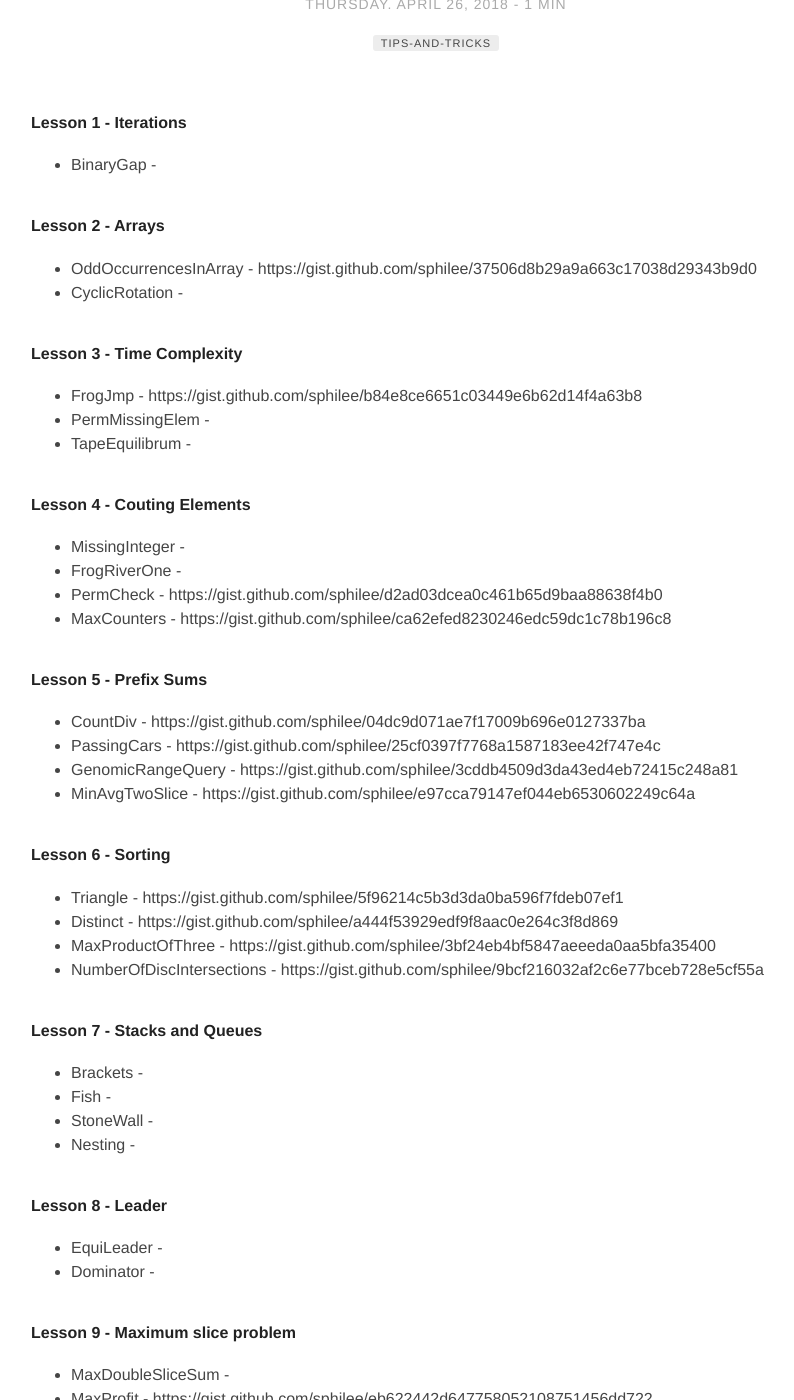
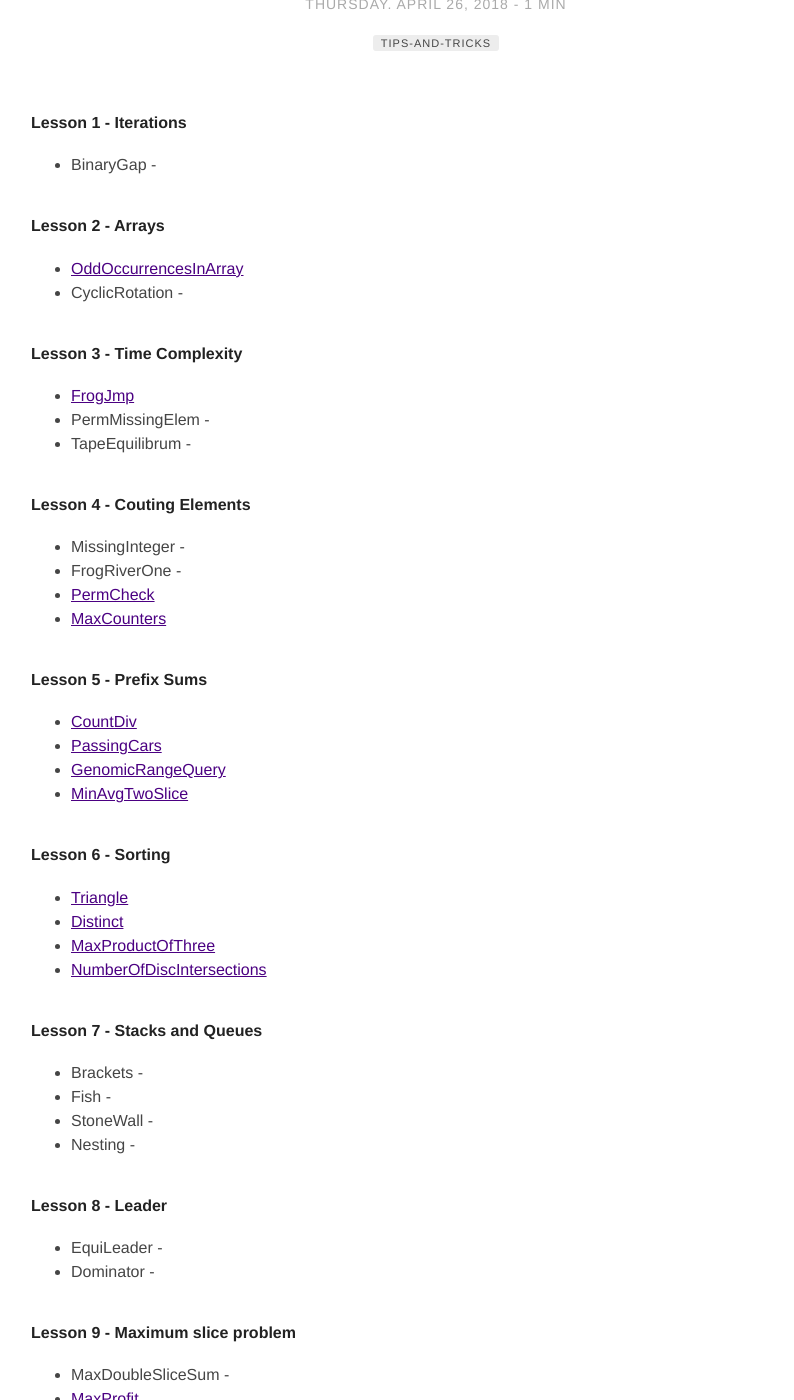
Before and after one commit to sphilee/sphilee.github.io, a Jekyll site: the page built from _posts/2018-04-26-algorithm.md, in a window 1280 px wide and 1400 px high, scrolled down 242 px. Shown: the whole window, without its empty margins (204-998 px from the left). Built offline with Jekyll 4.4.1, drawn with Linux system fonts in a browser that asks for light colours; comment, search, counter and statistics services are not loaded; some of the changed text lies outside the part shown.

Commit message:
Update algorithm.md

```diff
--- a/_posts/2018-04-26-algorithm.md
+++ b/_posts/2018-04-26-algorithm.md
@@ -13,31 +13,31 @@ permalink: Algorithm
 - BinaryGap -
 
 #### Lesson 2 - Arrays
-- OddOccurrencesInArray - https://gist.github.com/sphilee/37506d8b29a9a663c17038d29343b9d0
+- [OddOccurrencesInArray](https://gist.github.com/sphilee/37506d8b29a9a663c17038d29343b9d0)
 - CyclicRotation -
 
 #### Lesson 3 - Time Complexity
-- FrogJmp - https://gist.github.com/sphilee/b84e8ce6651c03449e6b62d14f4a63b8
+- [FrogJmp](https://gist.github.com/sphilee/b84e8ce6651c03449e6b62d14f4a63b8)
 - PermMissingElem -
 - TapeEquilibrum -
 
 #### Lesson 4 - Couting Elements
 - MissingInteger -
 - FrogRiverOne -
-- PermCheck - https://gist.github.com/sphilee/d2ad03dcea0c461b65d9baa88638f4b0
-- MaxCounters - https://gist.github.com/sphilee/ca62efed8230246edc59dc1c78b196c8
+- [PermCheck](https://gist.github.com/sphilee/d2ad03dcea0c461b65d9baa88638f4b0)
+- [MaxCounters](https://gist.github.com/sphilee/ca62efed8230246edc59dc1c78b196c8)
 
 #### Lesson 5 - Prefix Sums
-- CountDiv - https://gist.github.com/sphilee/04dc9d071ae7f17009b696e0127337ba
-- PassingCars - https://gist.github.com/sphilee/25cf0397f7768a1587183ee42f747e4c
-- GenomicRangeQuery - https://gist.github.com/sphilee/3cddb4509d3da43ed4eb72415c248a81
-- MinAvgTwoSlice - https://gist.github.com/sphilee/e97cca79147ef044eb6530602249c64a
+- [CountDiv](https://gist.github.com/sphilee/04dc9d071ae7f17009b696e0127337ba)
+- [PassingCars](https://gist.github.com/sphilee/25cf0397f7768a1587183ee42f747e4c)
+- [GenomicRangeQuery](https://gist.github.com/sphilee/3cddb4509d3da43ed4eb72415c248a81)
+- [MinAvgTwoSlice](https://gist.github.com/sphilee/e97cca79147ef044eb6530602249c64a)
 
 #### Lesson 6 - Sorting
-- Triangle - https://gist.github.com/sphilee/5f96214c5b3d3da0ba596f7fdeb07ef1
-- Distinct - https://gist.github.com/sphilee/a444f53929edf9f8aac0e264c3f8d869
-- MaxProductOfThree - https://gist.github.com/sphilee/3bf24eb4bf5847aeeeda0aa5bfa35400
-- NumberOfDiscIntersections - https://gist.github.com/sphilee/9bcf216032af2c6e77bceb728e5cf55a
+- [Triangle](https://gist.github.com/sphilee/5f96214c5b3d3da0ba596f7fdeb07ef1)
+- [Distinct](https://gist.github.com/sphilee/a444f53929edf9f8aac0e264c3f8d869)
+- [MaxProductOfThree](https://gist.github.com/sphilee/3bf24eb4bf5847aeeeda0aa5bfa35400)
+- [NumberOfDiscIntersections](https://gist.github.com/sphilee/9bcf216032af2c6e77bceb728e5cf55a)
 
 #### Lesson 7 - Stacks and Queues
 - Brackets -
@@ -51,8 +51,8 @@ permalink: Algorithm
 
 #### Lesson 9 - Maximum slice problem
 - MaxDoubleSliceSum -
-- MaxProfit - https://gist.github.com/sphilee/eb622442d647758052108751456dd722
-- MaxSliceSum - https://gist.github.com/sphilee/ee6f465edf5d5474b03f2929f065ff1e
+- [MaxProfit](https://gist.github.com/sphilee/eb622442d647758052108751456dd722)
+- [MaxSliceSum](https://gist.github.com/sphilee/ee6f465edf5d5474b03f2929f065ff1e)
 
 #### Lesson 10 - Prime and composite numbers
 - MinPerimeterRectangle -
@@ -65,8 +65,8 @@ permalink: Algorithm
 - CountNonDivisible -
 
 #### Lesson 12 - Euclidean algorithm
-- ChocolatesByNumber - https://gist.github.com/sphilee/552af7b395ea755cddf26df593e91c49
-- CommonPrimeDivisors - https://gist.github.com/sphilee/4cec791e14b70b500303c3e07113085e
+- [ChocolatesByNumber](https://gist.github.com/sphilee/552af7b395ea755cddf26df593e91c49)
+- [CommonPrimeDivisors](https://gist.github.com/sphilee/4cec791e14b70b500303c3e07113085e)
 
 #### Lesson 13 - Fibonacci numbers
 - FibFrog -
@@ -77,14 +77,14 @@ permalink: Algorithm
 - NailingPlanks -
 
 #### Lesson 15 - Caterpillar method
-- AbsDistinct - https://gist.github.com/sphilee/9f9b2001dad63fd2f51a7195d9cf6083
+- [AbsDistinct](https://gist.github.com/sphilee/9f9b2001dad63fd2f51a7195d9cf6083)
 - CountDistinctSlices -
-- CountTriangles - https://gist.github.com/sphilee/f2b561e51505c18c136680f848022e83
+- [CountTriangles](https://gist.github.com/sphilee/f2b561e51505c18c136680f848022e83)
 - MinAbsSumOfTwo -
 
 #### Lesson 16 - Greedy algorithms
-- MaxNonoverlappingSegments - https://gist.github.com/sphilee/12ff3da8417334163523f8c1ad48d721
-- TieRopes - https://gist.github.com/sphilee/34cf9ce9ac8e9670103f2df5596c3488
+- [MaxNonoverlappingSegments](https://gist.github.com/sphilee/12ff3da8417334163523f8c1ad48d721)
+- [TieRopes](https://gist.github.com/sphilee/34cf9ce9ac8e9670103f2df5596c3488)
 
 #### Lesson 17 - Dynamic programming
 - NumberSolitaire -
```
